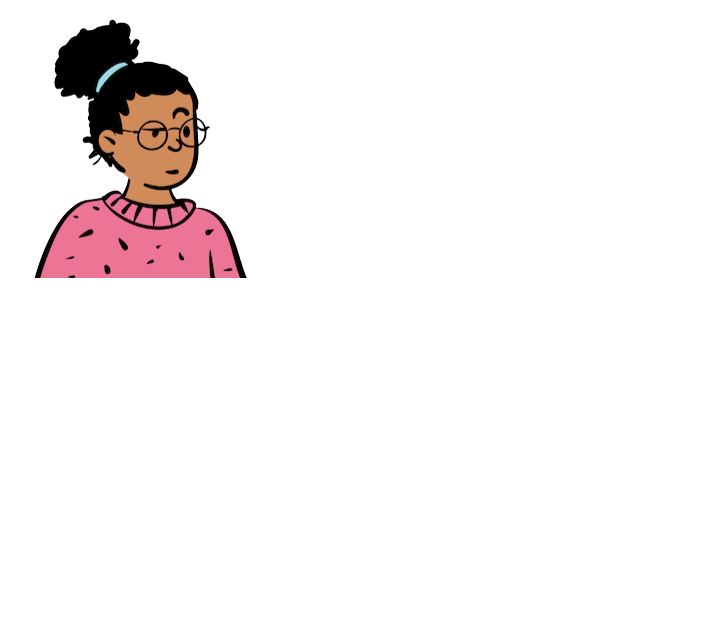
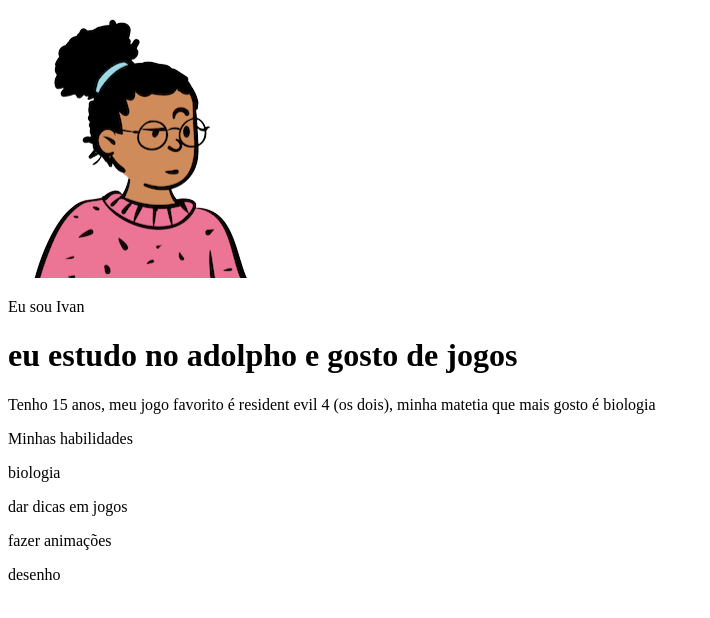
Before and after one commit to 2-breno-adolpho1anoA/projeto-meu-portf-lio, a plain HTML site: page index.html in a window 1280 px wide. Shown: the whole page, without its empty margins (0-710 px from the left). Drawn offline with Linux system fonts and the light colour scheme.

Commit message:
Add files via upload

```diff
--- a/index.html
+++ b/index.html
@@ -10,6 +10,16 @@
 
 <body>
 <img src="img/avatar-perfil.png" alt="imagen avatar" title="imagen avatar">
+<p>Eu sou Ivan </p>
+<h1>eu estudo no adolpho e gosto de jogos</h1>
+<p>Tenho 15 anos, meu jogo favorito é resident evil 4 (os dois), minha matetia que mais gosto é biologia </p>
+<p>Minhas habilidades</p>
+<div>
+    <p>biologia</p>
+    <p>dar dicas em jogos</p>
+    <p>fazer animações</p>
+    <p>desenho</p>
+</div>
 </body>
 
 </html>
```
